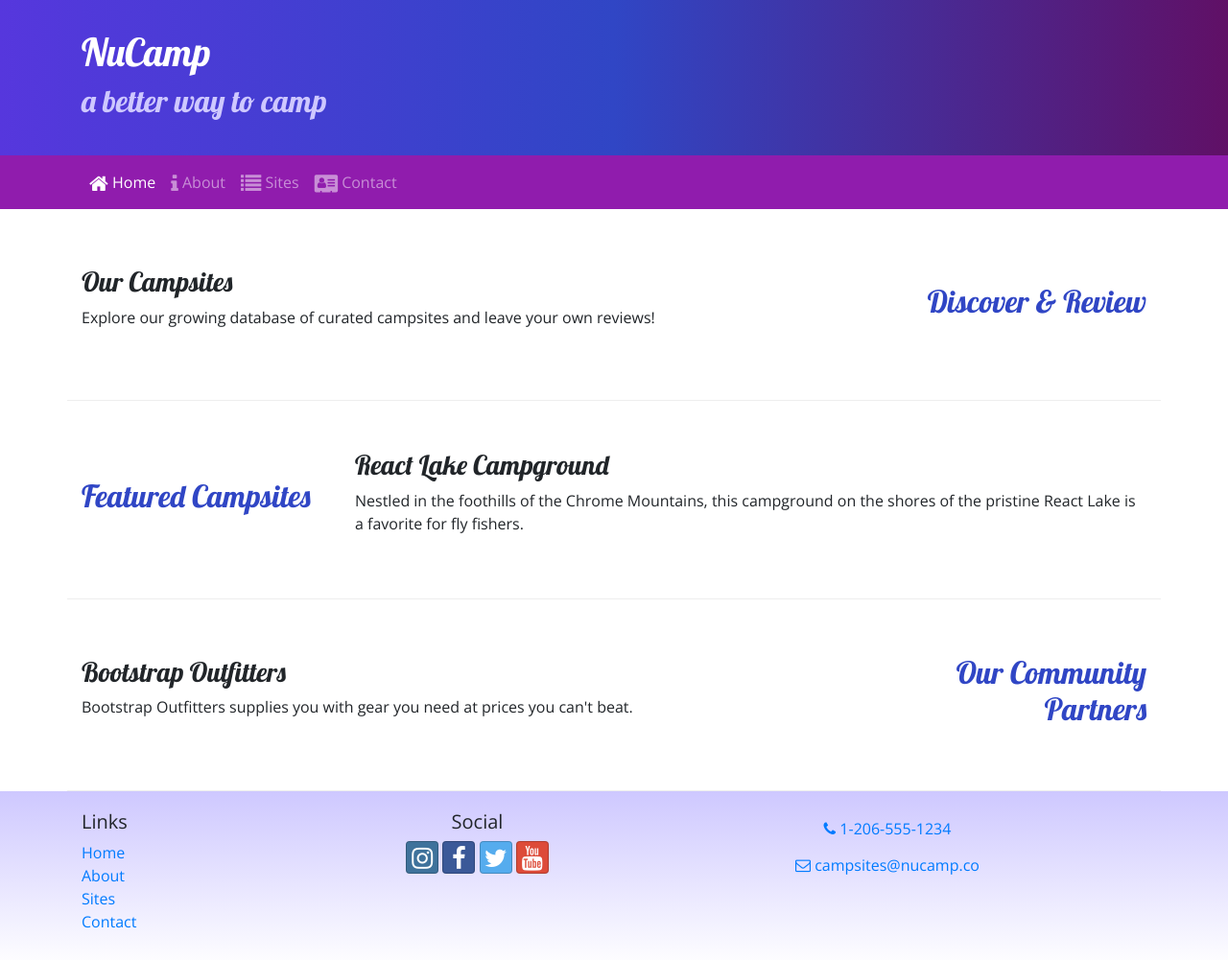
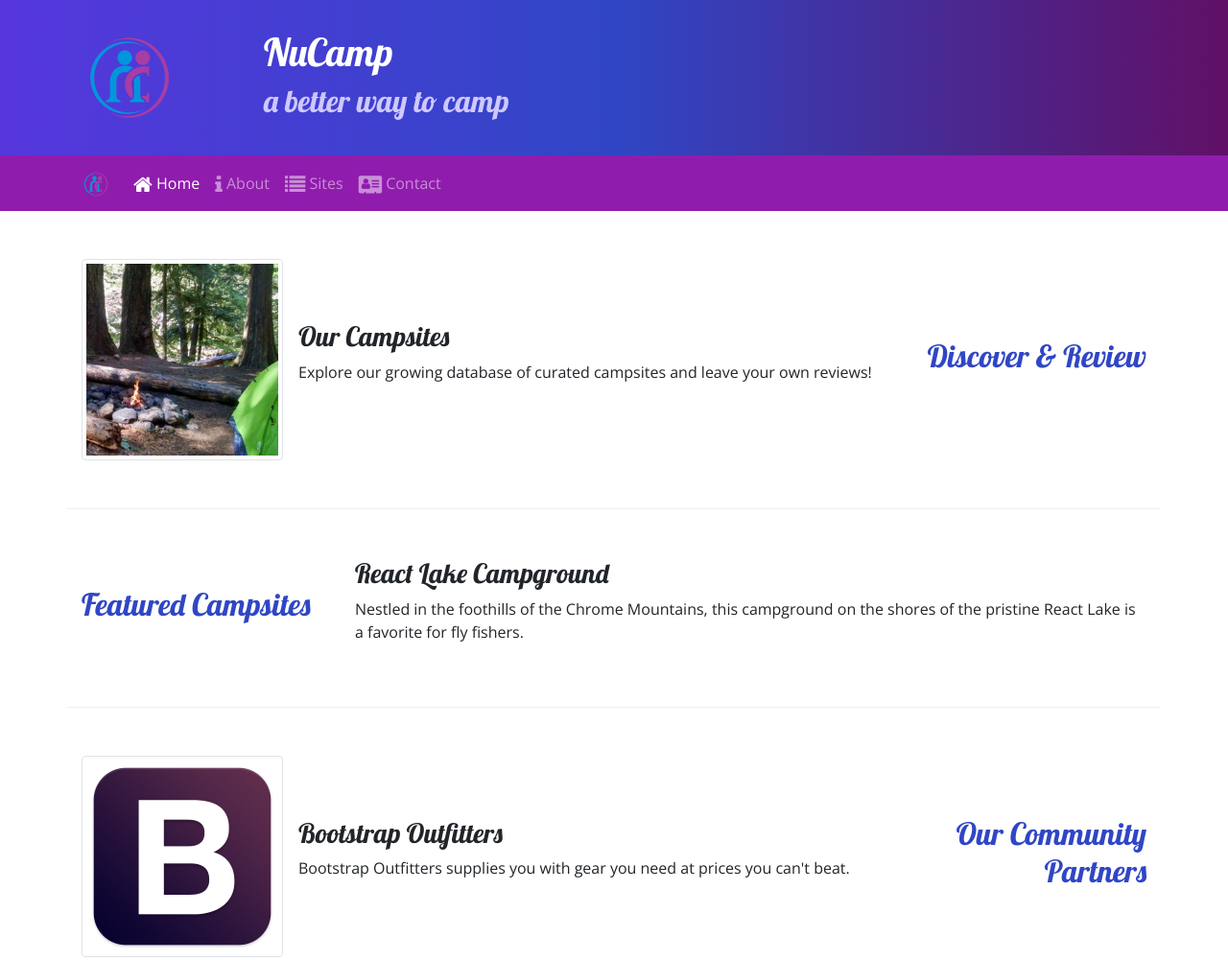
Before and after one commit to Levi-Nichols/NuCampSite, a website: page index.html in a window 1280 px wide. Shown: the top 1001 px of the page at 96% size. Drawn offline with nearby package versions, Linux system fonts and the light colour scheme.

Commit message:
Images & Media

```diff
--- a/index.html
+++ b/index.html
@@ -21,6 +21,9 @@
     <header class="jumbotron jumbotron-fluid">
         <div class="container">
             <div class="row">
+                <div class="col-4 col-sm-3 col-md-2 align-self-center">
+                    <a href="index.html"><img src="img/logo.png" class="img-fluid" /></a>
+                </div>
                 <div class="col">
                     <h1>NuCamp</h1>
                     <h2>a better way to camp</h2>
@@ -31,7 +34,8 @@
 
     <nav class="navbar navbar-expand-sm navbar-dark sticky-top">
         <div class="container">
-            <button class="navbar-toggler ml-auto" type="button" data-toggle="collapse" data-target="#nucampNavbar">
+            <a class="navbar-brand" href="#"><img src="img/logo.png" height="30" width="30" /></a>
+            <button class="navbar-toggler" type="button" data-toggle="collapse" data-target="#nucampNavbar">
                 <span class="navbar-toggler-icon"></span>
             </button>
             <div class="collapse navbar-collapse" id="nucampNavbar">
@@ -51,8 +55,13 @@
                 <h2 class="text-sm-right">Discover & Review</h2>
             </div>
             <div class="col">
-                <h3>Our Campsites</h3>
-                <p class="d-none d-sm-block">Explore our growing database of curated campsites and leave your own reviews!</p>
+                <div class="media">
+                    <img class= "d-flex mr-3 img-thumbnail" src="img/breadcrumb-trail-thumb.jpg" atl="Breadcrumb Trail thumbnail" />
+                    <div class="media-body align-self-center">
+                        <h3>Our Campsites</h3>
+                        <p class="d-none d-sm-block">Explore our growing database of curated campsites and leave your own reviews!</p>
+                    </div>
+                </div>
             </div>
         </div>
 
@@ -71,8 +80,13 @@
                 <h2 class="text-sm-right">Our Community Partners</h2>
             </div>
             <div class="col">
-                <h3>Bootstrap Outfitters</h3>
-                <p class="d-none d-sm-block">Bootstrap Outfitters supplies you with gear you need at prices you can't beat.</p>
+                <div class="media">
+                    <img class="d-flex mr-3 img-thumbnail" src="img/bootstrap-thumb.png" alt="Boostrap Outfitters" />
+                    <div class="media-body align-self-center">
+                        <h3>Bootstrap Outfitters</h3>
+                        <p class="d-none d-sm-block">Bootstrap Outfitters supplies you with gear you need at prices you can't beat.</p>
+                    </div>
+                </div>
             </div>
         </div>
     </div>
```
Also changed, not shown: aboutus.html (+4 -0 lines), contactus.html (+4 -0 lines), img/bootstrap-thumb.png (added), img/breadcrumb-trail-thumb.jpg (added), img/breadcrumb-trail.jpg (added), img/chrome-river-thumb.jpg (added), img/chrome-river.jpg (added), img/logo.png (added), img/react-lake-thumb.jpg (added), img/react-lake.jpg (added).
